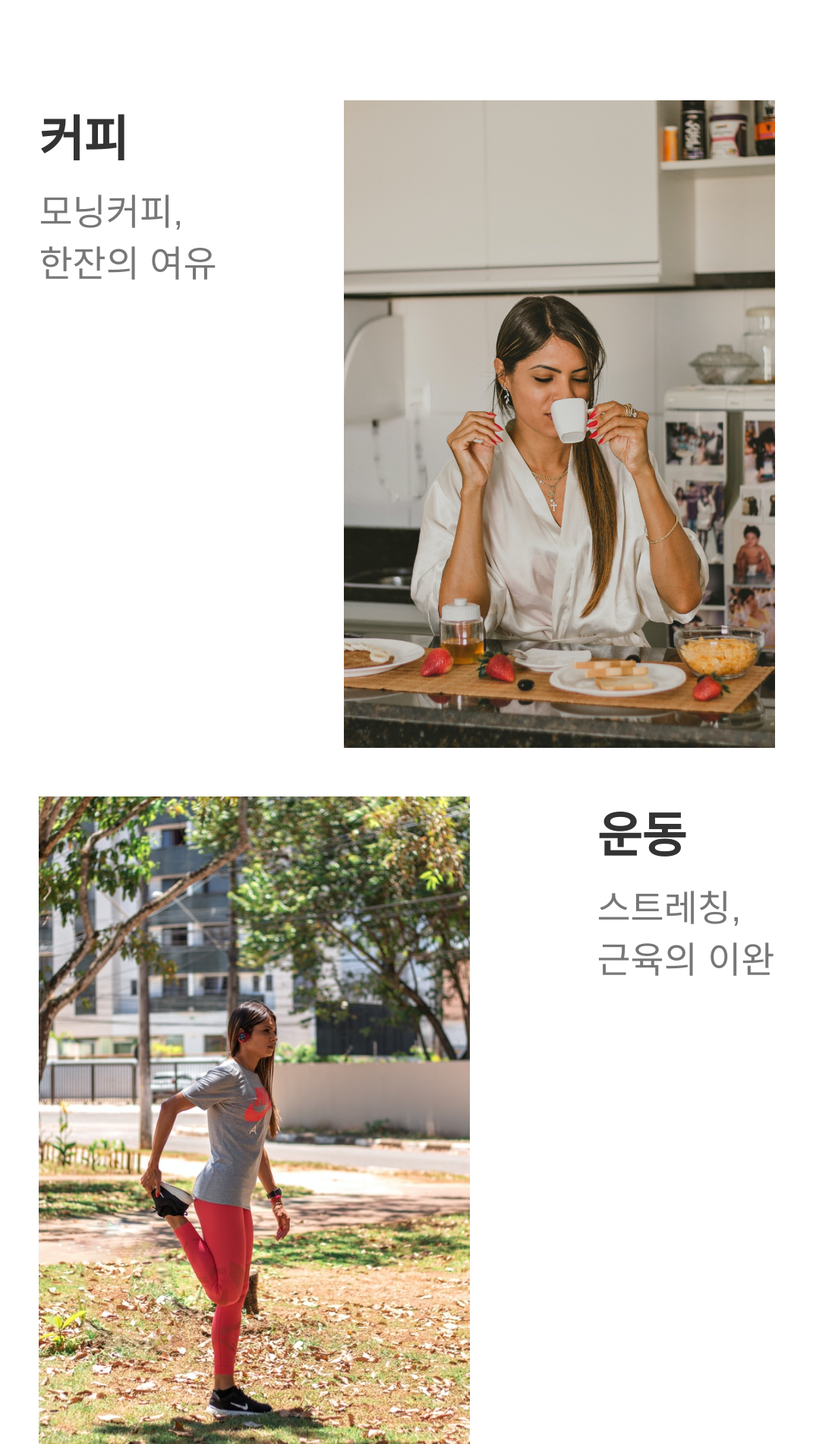
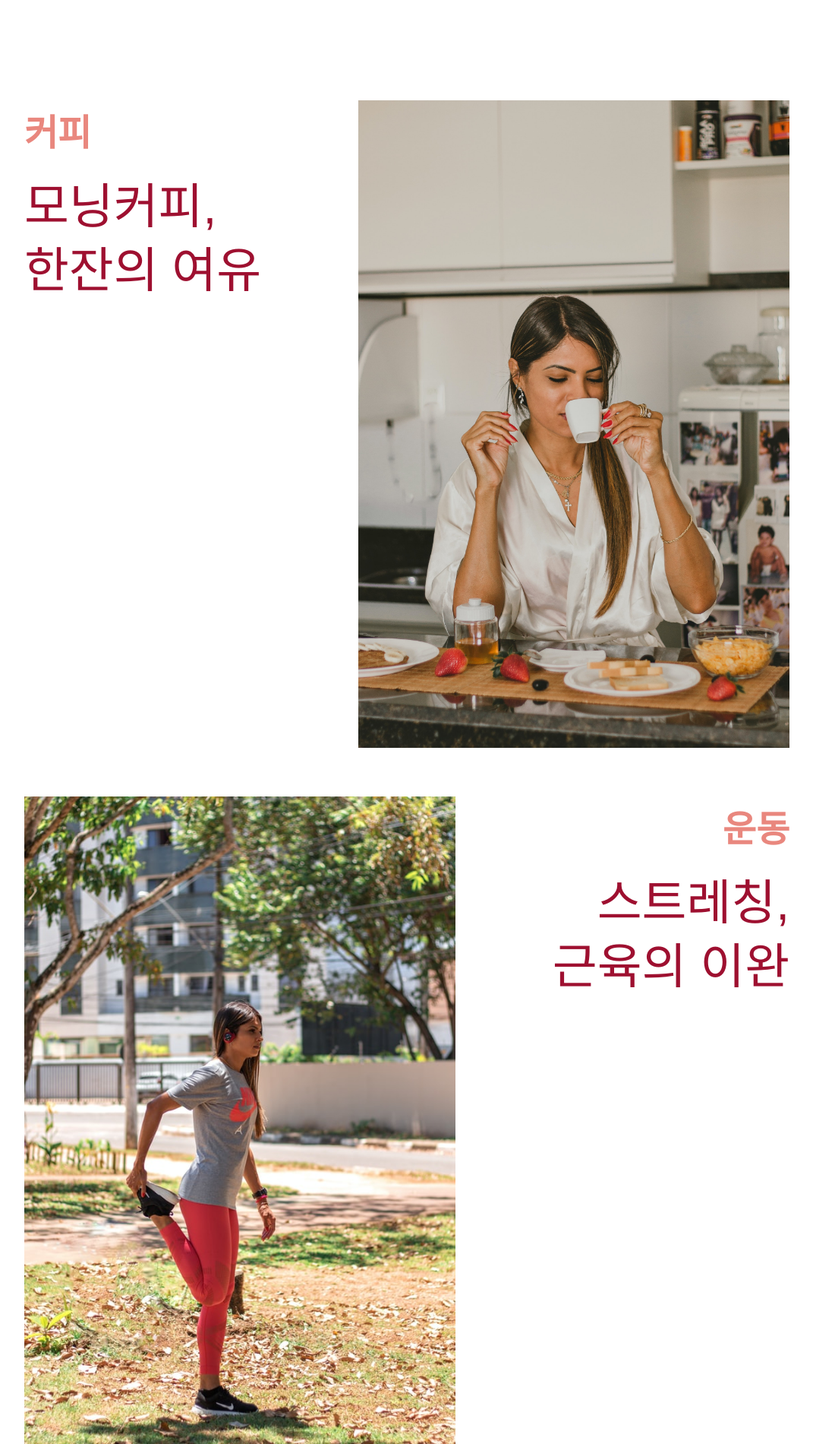
Before and after one commit to bytestocode/pro-toss, a plain HTML site: page index.html in a window 1280 px wide. Shown: the part 720-2620 px from the top of the page at 76% size, without its empty margins (104-1175 px from the left). Drawn offline with Linux system fonts and the light colour scheme; a web font is replaced by a local one.

Commit message:
feat: complete popup

```diff
--- /dev/null
+++ b/home.js
@@ -0,0 +1,29 @@
+const titles = document.querySelectorAll(".text-title");
+const contents = document.querySelectorAll(".text-content");
+const popupImgs = document.querySelectorAll(".popup");
+
+window.addEventListener("scroll", function () {
+  for (const title of titles) {
+    if (isPoint(title)) popup(title);
+  }
+  for (const img of popupImgs) {
+    if (isPoint(img)) popup(img);
+  }
+  for (const content of contents) {
+    if (isPoint(content)) popup(content);
+  }
+});
+
+function isPoint(element) {
+  return calcTop(element) - window.innerHeight < 0;
+}
+
+function calcTop(element) {
+  console.log(`${element.tagName}: ${element.getBoundingClientRect().top}`);
+  return element.getBoundingClientRect().top;
+}
+
+function popup(element) {
+  element.style.opacity = "1.0";
+  element.style.transform = "translateY(0px)";
+}
--- a/index.html
+++ b/index.html
@@ -12,20 +12,20 @@
       <span>아래에서 위로 올라오게</span>
     </h1>
     <div class="img--popup">
-      <div class="text">
-        <h2>커피</h2>
-        <p>모닝커피,</p>
-        <p>한잔의 여유</p>
+      <div class="g-text">
+        <h2 class="text-title">커피</h2>
+        <p class="text-content">모닝커피,</p>
+        <p class="text-content">한잔의 여유</p>
       </div>
-      <img src="img/coffee.jpg" alt="" />
+      <img class="popup" src="img/coffee.jpg" alt="" />
     </div>
 
     <div class="img--popup">
-      <img src="img/stretching.jpg" alt="" />
-      <div class="text">
-        <h2>운동</h2>
-        <p>스트레칭,</p>
-        <p>근육의 이완</p>
+      <img class="popup" src="img/stretching.jpg" alt="" />
+      <div class="g-text">
+        <h2 class="text-title">운동</h2>
+        <p class="text-content">스트레칭,</p>
+        <p class="text-content">근육의 이완</p>
       </div>
     </div>
 
@@ -35,7 +35,7 @@
       <span>이미지의 투명도 변경</span>
     </h1>
     <div class="img--opacity">
-      <img src="img/coffee_outer.jpg" alt="" />
+      <img class="opacity" src="img/coffee_outer.jpg" alt="" />
     </div>
 
     <!--  스크롤시 이미지 폭 변경  -->
@@ -44,7 +44,8 @@
       <span>이미지의 폭 변경</span>
     </h1>
     <div class="img--width">
-      <img src="img/running.jpg" alt="" />
+      <img class="width" src="img/running.jpg" alt="" />
     </div>
+    <script src="home.js"></script>
   </body>
 </html>
--- a/styles/style.css
+++ b/styles/style.css
@@ -4,6 +4,8 @@
 :root {
   --color-black: #333333;
   --color-gray: #777777;
+  --color-main: #9e1030;
+  --color-sub: #e9877e;
 }
 
 body {
@@ -32,33 +34,46 @@ h1 > span {
   padding: 32px;
 }
 
-.img--popup img {
+.popup {
   width: 50%;
 }
 
-.img--opacity img,
-.img--width img {
+.popup,
+.text-title,
+.text-content {
+  opacity: 0.1;
+  transform: translateY(200px);
+  transition: all 2s ease-out;
+}
+
+.opacity,
+.width {
   width: 100%;
 }
 
-.img--opacity img {
+.opacity {
   opacity: 0.1;
 }
 
-.img--width img {
+.width {
   width: 100vw;
   transform: translateX(-10%);
 }
 
-h2 {
+.text-title {
   margin: 20px 0;
-  font-size: 64px;
+  font-size: 48px;
   font-weight: bold;
-  color: var(--color-black);
+  color: var(--color-sub);
 }
 
-.text p {
+.text-content {
   padding-top: 20px;
-  font-size: 48px;
-  color: var(--color-gray);
+  font-size: 64px;
+  color: var(--color-main);
 }
+
+.img--popup:nth-child(3) .text-title,
+.img--popup:nth-child(3) .text-content {
+  text-align: right;
+}
```
Also changed, not shown: 1 other file.
